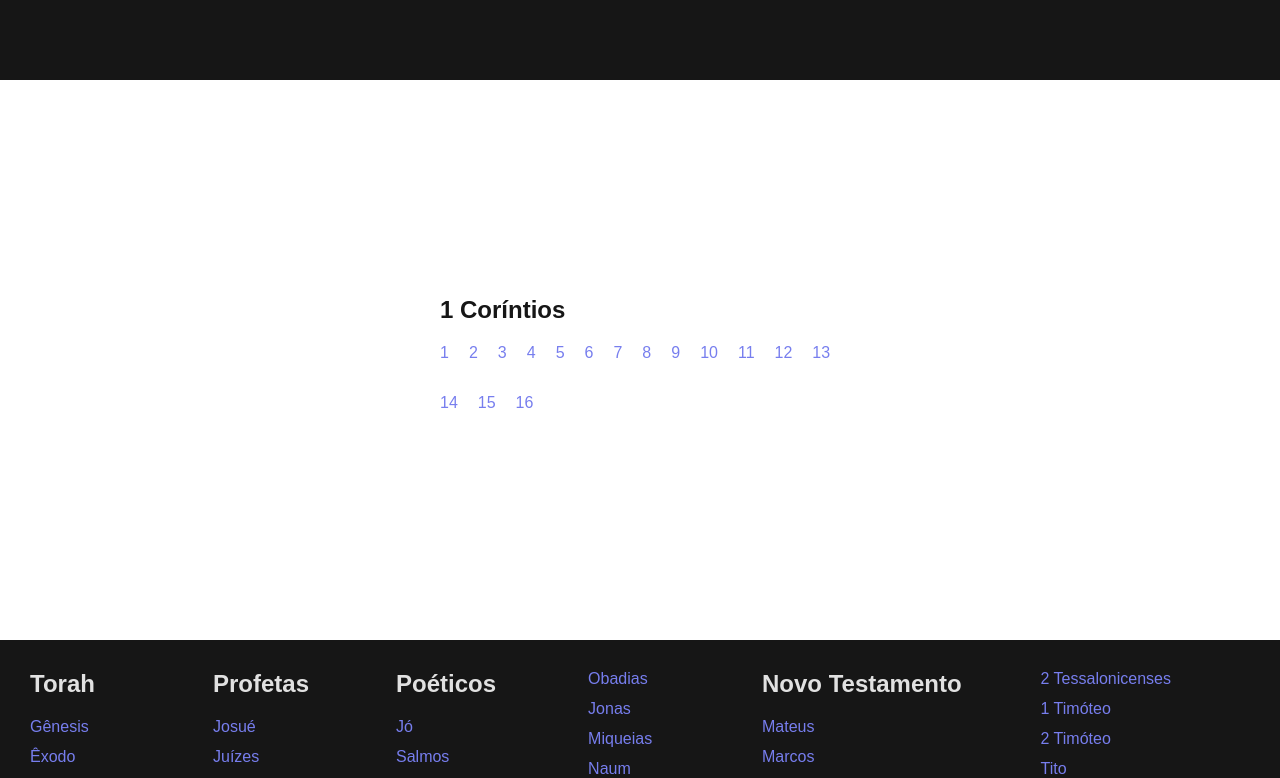
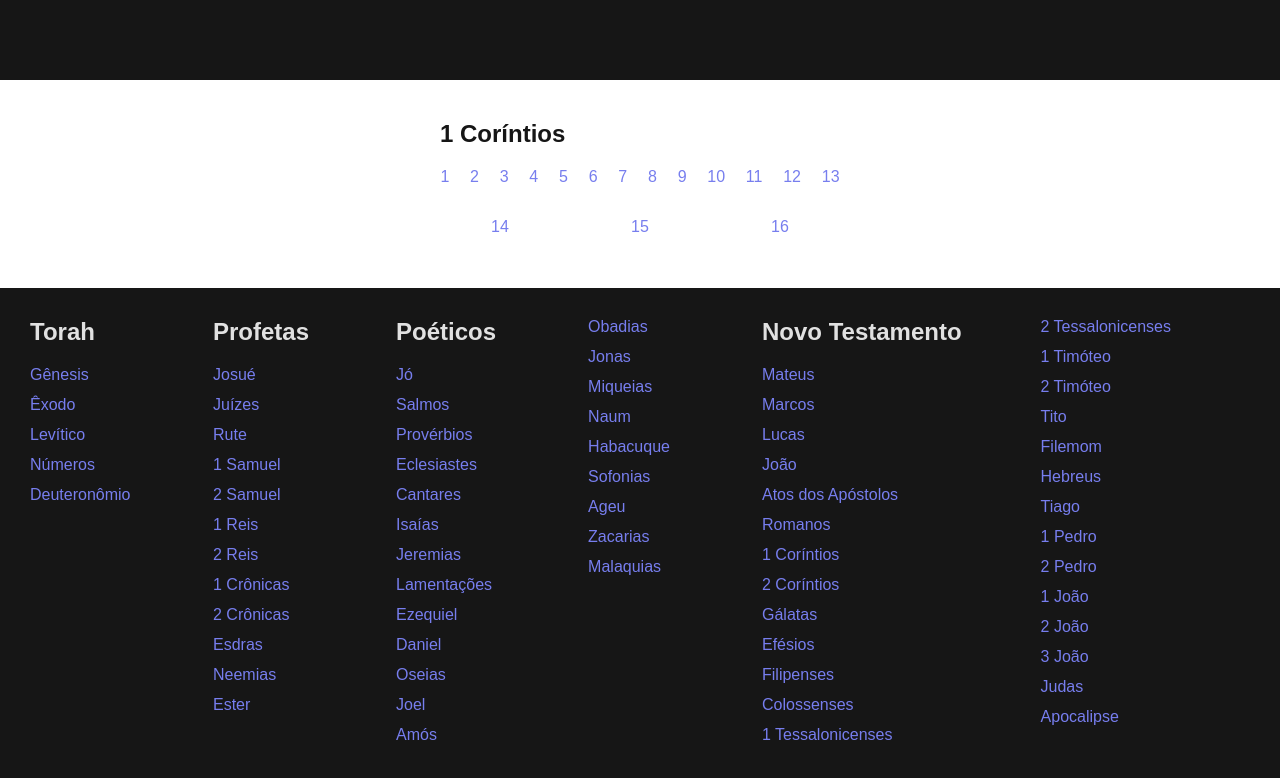
Before and after one commit to gabeleonn/biblia-interlinear, a Next.js app: page /ara/1co in a window 1280 px wide. Shown: the top 778 px of the page. Built offline with nearby package versions, Linux system fonts and the light colour scheme.

Commit message:
refactor: improve styling

```diff
--- a/src/components/atoms/ChaptersContainer/styles.ts
+++ b/src/components/atoms/ChaptersContainer/styles.ts
@@ -4,4 +4,5 @@ export const Container = styled.div`
   display: flex;
   flex-wrap: wrap;
   gap: 20px;
+  justify-content: space-around;
 `;
--- a/src/components/molecules/ChapterInfo/styles.ts
+++ b/src/components/molecules/ChapterInfo/styles.ts
@@ -5,7 +5,7 @@ export const Container = styled.article`
   justify-content: center;
   flex-direction: column;
 
-  height: 60vh;
+  height: fit-content;
   width: 100%;
   max-width: 400px;
 
```
